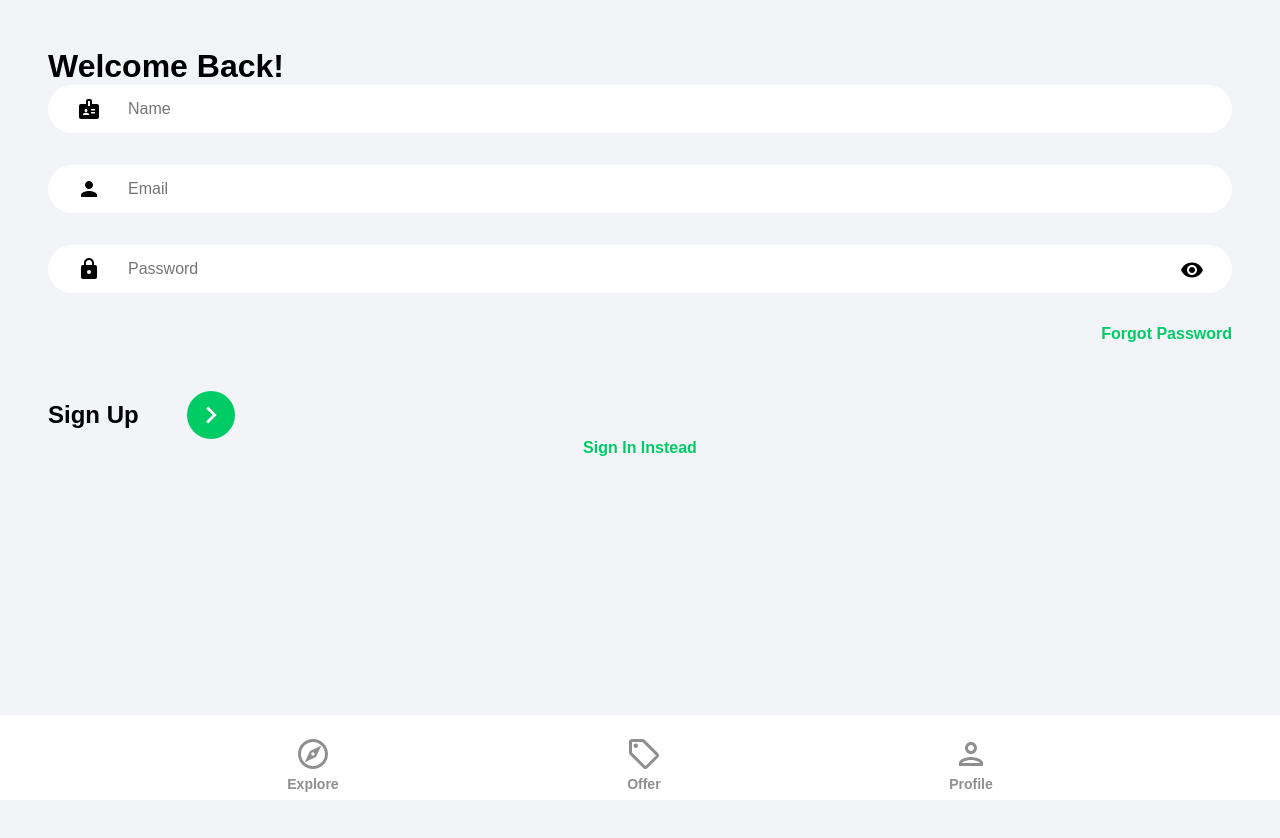
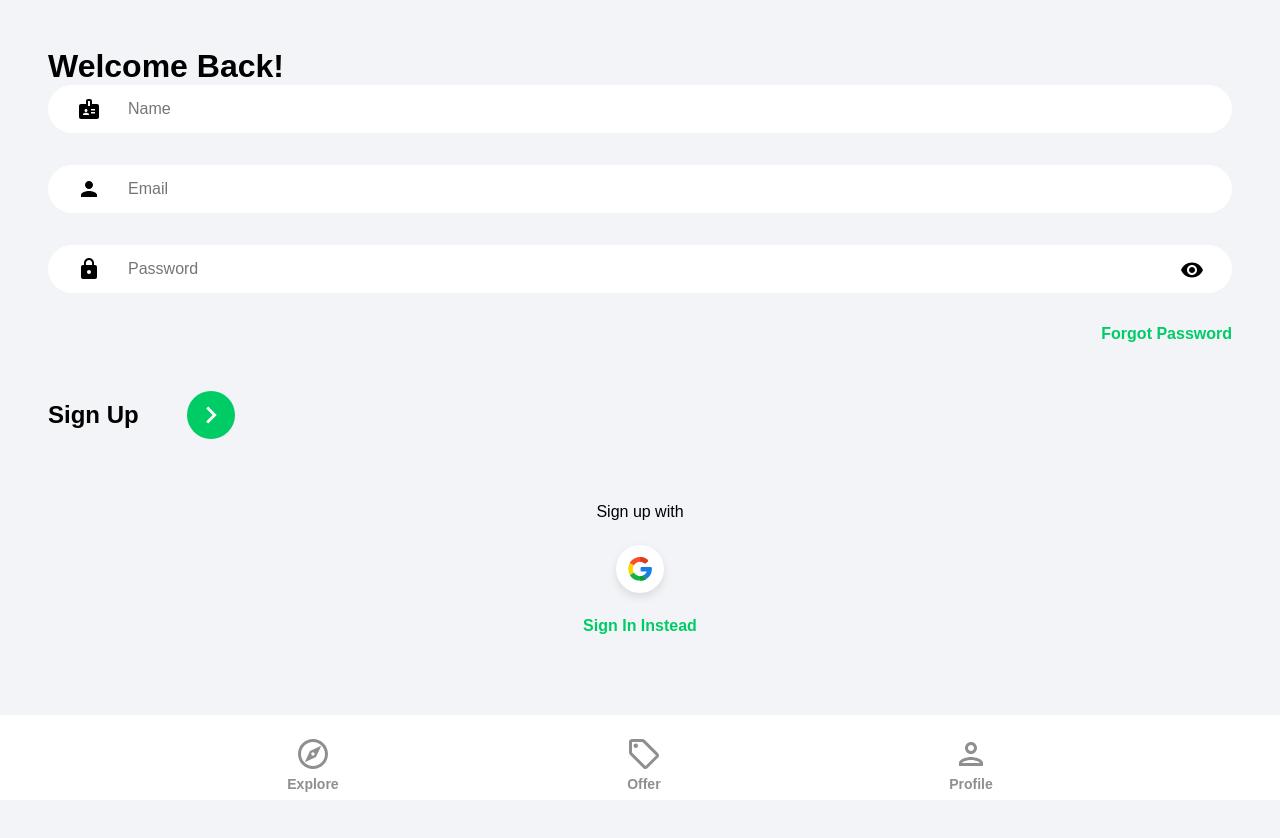
Before and after one commit to odinsubject09/house-marketplace, a React (Create React App) app: page /sign-up in a window 1280 px wide. Shown: the top 838 px of the page. Built offline with nearby package versions, Linux system fonts and the light colour scheme.

Commit message:
google OAuth added

```diff
--- /dev/null
+++ b/src/components/OAuth.jsx
@@ -0,0 +1,45 @@
+import { useLocation, useNavigate } from 'react-router-dom'
+import { getAuth, signInWithPopup, GoogleAuthProvider } from 'firebase/auth'
+import { doc, setDoc, getDoc, serverTimestamp } from 'firebase/firestore'
+import { db } from '../firebase.config'
+import { toast } from 'react-toastify'
+import googleIcon from '../assets/svg/googleIcon.svg'
+
+function OAuth() {
+    const navigate = useNavigate()
+    const location = useLocation()
+    const onGoogleClick= async ()=>{
+        try{
+            const auth = getAuth()
+            const provider = new GoogleAuthProvider()
+            const result = await signInWithPopup(auth, provider)
+            const user = result.user
+
+            const docRef = doc(db, 'users', user.uid)//goes through users collection and returns a reference to doc conatining that uid
+            const docSnap = await getDoc(docRef)//gives a snap of the doc
+
+            if (!docSnap.exists()) {
+                await setDoc(doc(db, 'users', user.uid), {
+                  name: user.displayName,
+                  email: user.email,
+                  timestamp: serverTimestamp(),
+                })
+              }
+              navigate('/')
+            }
+            catch (error) {
+              toast.error('Could not authorize with Google')
+            }
+
+    }
+    return (
+        <div className='socialLogin'>
+          <p>Sign {location.pathname === '/sign-up' ? 'up' : 'in'} with </p>
+          <button className='socialIconDiv' onClick={onGoogleClick}>
+            <img className='socialIconImg' src={googleIcon} alt='google' />
+          </button>
+        </div>
+    )
+}
+
+export default OAuth
--- a/src/pages/SignIn.jsx
+++ b/src/pages/SignIn.jsx
@@ -4,7 +4,7 @@
 import { ReactComponent as ArrowRightIcon } from '../assets/svg/keyboardArrowRightIcon.svg'
 import visibilityIcon from '../assets/svg/visibilityIcon.svg'
 import { toast } from 'react-toastify'
-
+import OAuth from '../components/OAuth'
 function SignIn() {
   const [showPassword, setShowPassword] = useState(false)
   const [formData, setFormData] = useState({
@@ -80,6 +80,7 @@
             </button>
           </div>
         </form>
+        <OAuth />
         <Link to='/sign-up' className='registerLink'>
           Sign Up Instead
         </Link>
--- a/src/pages/SignUp.jsx
+++ b/src/pages/SignUp.jsx
@@ -10,6 +10,7 @@
 import { ReactComponent as ArrowRightIcon } from '../assets/svg/keyboardArrowRightIcon.svg'
 import visibilityIcon from '../assets/svg/visibilityIcon.svg'
 import { toast } from 'react-toastify'
+import OAuth from '../components/OAuth'
 
 function SignUp() {
   const [showPassword, setShowPassword] = useState(false)
@@ -114,7 +115,7 @@
           </div>
         </form>
 
-        {/* Google OAuth */}
+        <OAuth />
 
         <Link to='/sign-in' className='registerLink'>
           Sign In Instead
```
